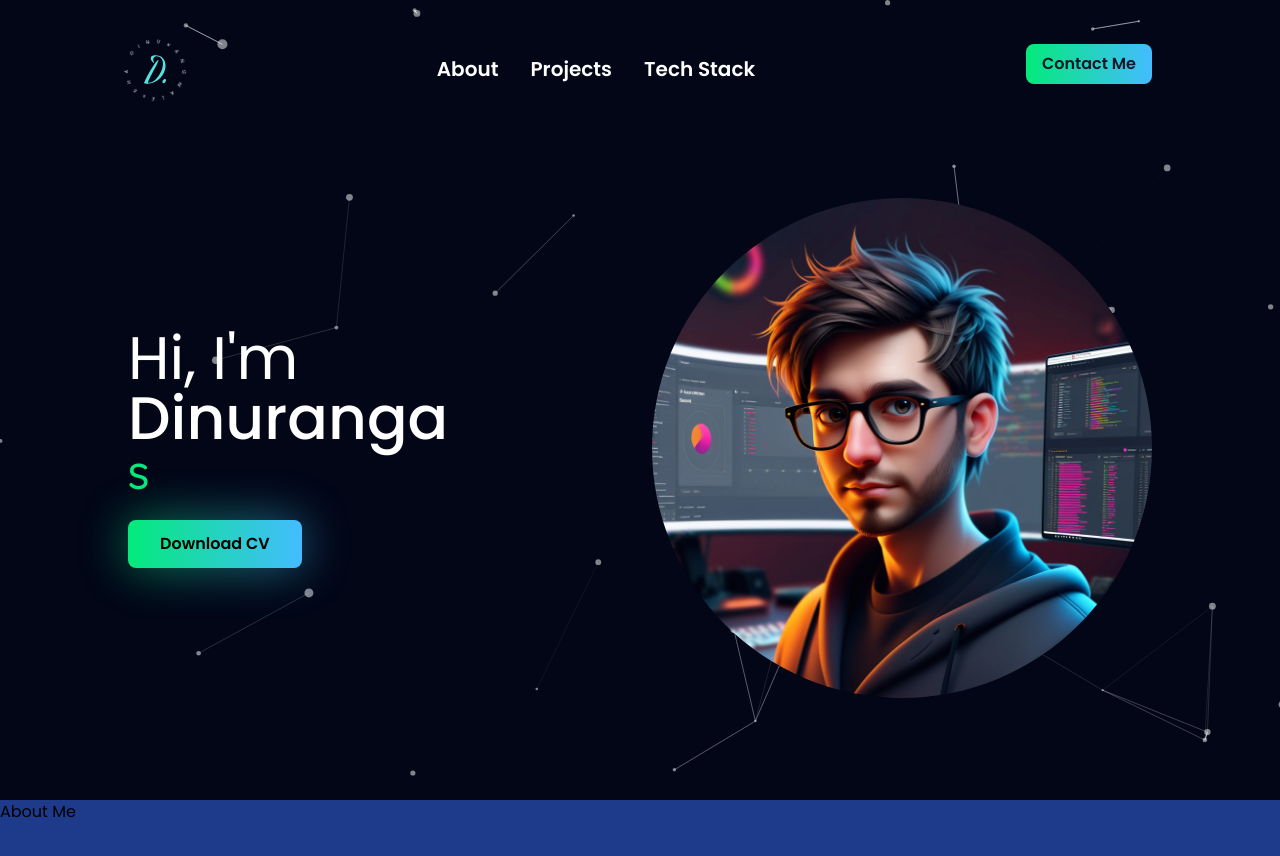
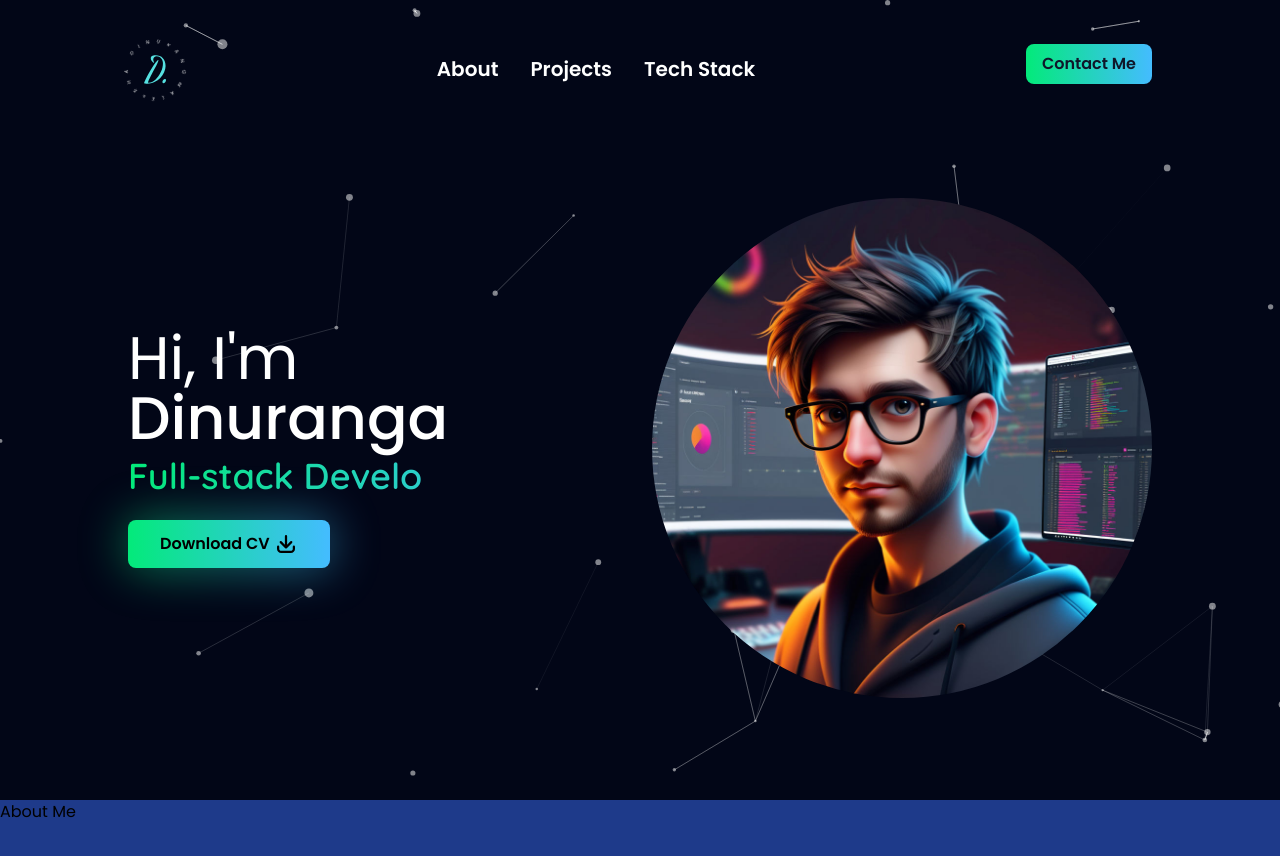
Before and after one commit to dinuranga/portfolio-with-nextjs, a Next.js app: page / in a window 1280 px wide. Shown: the top 856 px of the page. Built offline with nearby package versions, Linux system fonts and the light colour scheme.

Commit message:
Fixed HoverGlowButton

```diff
--- a/components/HoverGlowButton.tsx
+++ b/components/HoverGlowButton.tsx
@@ -1,3 +1,4 @@
+import { ArrowDownTrayIcon } from '@heroicons/react/16/solid';
 import React from 'react';
 
 interface HoverGlowButtonProps {
@@ -10,13 +11,14 @@ const HoverGlowButton: React.FC<HoverGlowButtonProps> = ({ text, className, href
   return (
     <a href={href}>
       <div className="relative inline-flex group">
-        <div className="absolute transition-all duration-1000 opacity-50 -inset-px bg-gradient-to-r from-[#03ea7a]  to-[#44BCFF] rounded-xl blur-xl group-hover:opacity-100 group-hover:-inset-1 group-hover:duration-200 animate-tilt">
+        <div className="absolute transition-all duration-1000 opacity-50 -inset-px bg-gradient-to-r from-[#03ea7a] to-[#44BCFF] rounded-xl blur-xl group-hover:opacity-100 group-hover:-inset-1 group-hover:duration-200 animate-tilt">
         </div>
         <button
           type="button"
-          className={`relative inline-flex items-center justify-center transition-all duration-300 rounded-lg ${className}`}
+          className={`whitespace-nowrap relative inline-flex items-center justify-center transition-all duration-300 rounded-lg ${className}`}
         >
-          {text}
+          {text }
+          <ArrowDownTrayIcon className='pl-1 w-7'/>
         </button>
       </div>
     </a>
--- a/components/TextEffect.tsx
+++ b/components/TextEffect.tsx
@@ -4,7 +4,7 @@ const TextEffect = () => {
   return (
     <TypeAnimation
       sequence={[
-        'Software Engineer',
+        'Software Engineer (Intern)',
         1000,
         'Full-stack Developer',
         1000
```
